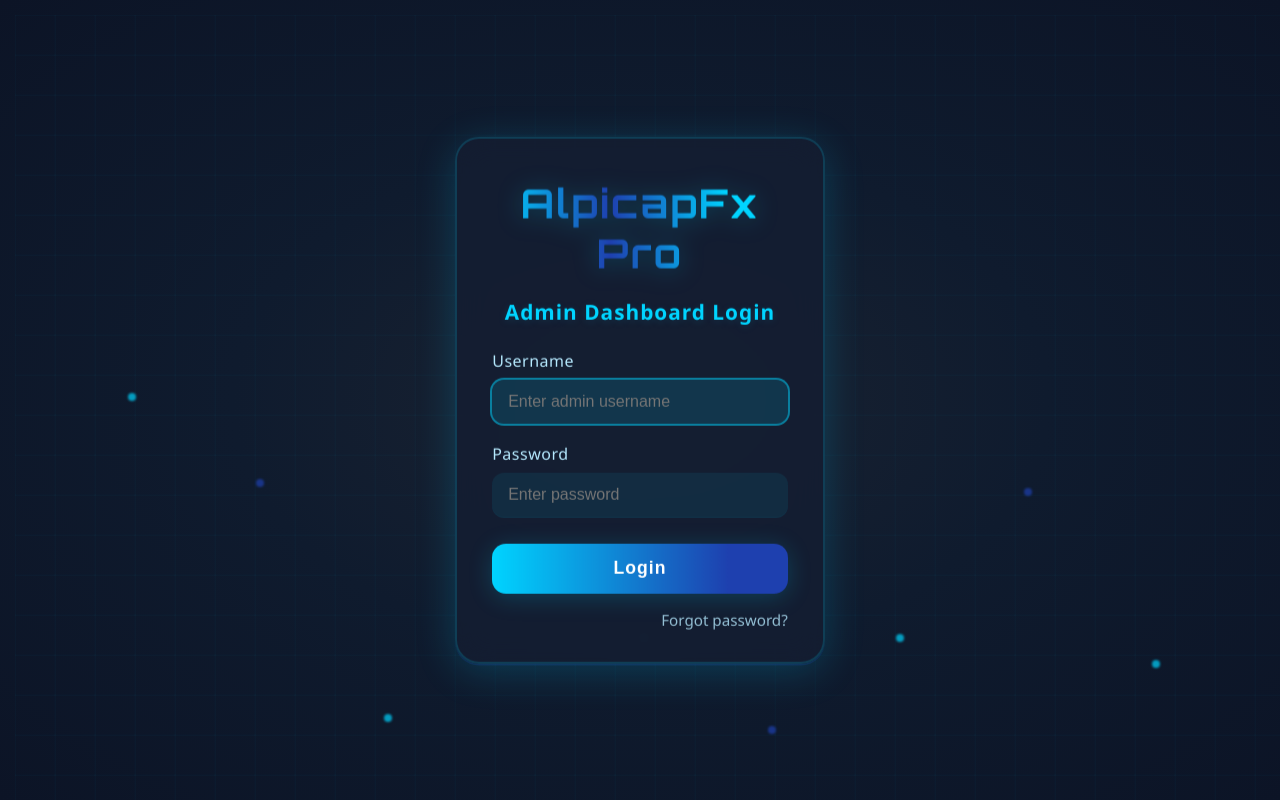
After one commit to Empirezoom/alpha, a Django app: page /admin-login/ in a window 1280 px wide. The commit adds this page. Run offline with Django 5.2, Linux system fonts and the light colour scheme; data comes from the database, SQL or seed files in the repository; both versions use the stored data as it was after the commit.

Commit message:
changes in somthing

```diff
--- /dev/null
+++ b/binary/templates/admin_login.html
@@ -0,0 +1,244 @@
+<!DOCTYPE html>
+{% load static %}
+<html lang="en">
+<head>
+  <meta charset="UTF-8">
+  <meta name="viewport" content="width=device-width, initial-scale=1.0">
+  <title>Admin Login - AlphaTrade Pro</title>
+  {% load static %}
+
+            <!-- SVG favicon for modern browsers -->
+    <link rel="icon" type="image/svg+xml" href="{% static '' %}svg/fav.svg">
+    {% comment %} <link rel="icon" type="image/png" href="/favicon-32x32.png">
+    <link rel="apple-touch-icon" sizes="180x180" href="/apple-touch-icon.png">
+    <link rel="manifest" href="/site.webmanifest"> {% endcomment %}
+    {% comment %} <link rel="stylesheet" href="{% static '' %}css/admin.css">  {% endcomment %}
+
+  <link href="https://fonts.googleapis.com/css2?family=Orbitron:wght@700&display=swap" rel="stylesheet">
+  <style>
+    * { box-sizing: border-box; margin: 0; padding: 0; }
+    body {
+      min-height: 100vh;
+      font-family: 'Segoe UI', Tahoma, Geneva, Verdana, sans-serif;
+      background: radial-gradient(ellipse at center, #1a2332 0%, #0f1b2e 45%, #0c1426 100%);
+      overflow: hidden;
+      position: relative;
+      color: #fff;
+    }
+    /* Animated Grid */
+    body::before {
+      content: '';
+      position: fixed;
+      top: 0; left: 0; width: 100vw; height: 100vh;
+      background-image:
+        linear-gradient(rgba(0, 212, 255, 0.04) 1px, transparent 1px),
+        linear-gradient(90deg, rgba(0, 212, 255, 0.04) 1px, transparent 1px);
+      background-size: 40px 40px;
+      animation: gridMove 18s linear infinite;
+      z-index: 0;
+      pointer-events: none;
+    }
+    @keyframes gridMove {
+      0% { transform: translate(0, 0);}
+      100% { transform: translate(40px, 40px);}
+    }
+    /* Animated Particles */
+    .particle {
+      position: absolute;
+      width: 8px; height: 8px;
+      border-radius: 50%;
+      opacity: 0.7;
+      pointer-events: none;
+      z-index: 1;
+      filter: blur(1px);
+      animation: particleFloat 12s linear infinite;
+    }
+    .particle:nth-child(1) { left: 10%; animation-delay: 0s; background: #00d4ff; }
+    .particle:nth-child(2) { left: 20%; animation-delay: 2s; background: #1e40af; }
+    .particle:nth-child(3) { left: 30%; animation-delay: 4s; background: #00d4ff; }
+    .particle:nth-child(4) { left: 40%; animation-delay: 1s; background: #1e40af; }
+    .particle:nth-child(5) { left: 50%; animation-delay: 3s; background: #00d4ff; }
+    .particle:nth-child(6) { left: 60%; animation-delay: 5s; background: #1e40af; }
+    .particle:nth-child(7) { left: 70%; animation-delay: 2.5s; background: #00d4ff; }
+    .particle:nth-child(8) { left: 80%; animation-delay: 1.5s; background: #1e40af; }
+    .particle:nth-child(9) { left: 90%; animation-delay: 3.5s; background: #00d4ff; }
+    @keyframes particleFloat {
+      0% { top: 110vh; opacity: 0; }
+      10% { opacity: 0.7; }
+      90% { opacity: 0.7; }
+      100% { top: -10vh; opacity: 0; }
+    }
+    /* Floating Logo Animation */
+    .login-logo {
+      font-family: 'Orbitron', 'Segoe UI', sans-serif;
+      font-size: 2.5rem;
+      font-weight: bold;
+      letter-spacing: 2px;
+      background: linear-gradient(90deg, #00d4ff, #1e40af, #00d4ff 80%);
+      -webkit-background-clip: text;
+      -webkit-text-fill-color: transparent;
+      margin-bottom: 1.2rem;
+      text-align: center;
+      animation: floatLogo 3.5s ease-in-out infinite alternate;
+      filter: drop-shadow(0 2px 12px #00d4ff44);
+    }
+    @keyframes floatLogo {
+      0% { transform: translateY(0);}
+      100% { transform: translateY(-18px);}
+    }
+    /* Glassmorphism Login Card */
+    .login-container {
+      position: absolute;
+      top: 50%; left: 50%;
+      transform: translate(-50%, -50%);
+      background: rgba(20, 30, 50, 0.85);
+      border-radius: 24px;
+      box-shadow: 0 8px 40px 0 #00d4ff33, 0 1.5px 0 #1e40af44;
+      padding: 2.5rem 2.2rem 2rem 2.2rem;
+      width: 100%;
+      max-width: 370px;
+      z-index: 2;
+      backdrop-filter: blur(16px);
+      border: 2px solid rgba(0, 212, 255, 0.18);
+      animation: popIn 1.2s cubic-bezier(.23,1.12,.32,1) 0.2s both;
+    }
+    @keyframes popIn {
+      0% { opacity: 0; transform: translate(-50%, -60%) scale(0.9);}
+      100% { opacity: 1; transform: translate(-50%, -50%) scale(1);}
+    }
+    .login-title {
+      font-size: 1.3rem;
+      font-weight: 600;
+      color: #00d4ff;
+      text-align: center;
+      margin-bottom: 1.5rem;
+      letter-spacing: 1px;
+      text-shadow: 0 2px 8px #00d4ff22;
+    }
+    .login-form label {
+      display: block;
+      margin-bottom: 0.5rem;
+      font-size: 1rem;
+      color: #b6eaff;
+      font-weight: 500;
+      letter-spacing: 0.5px;
+    }
+    .login-form input {
+      width: 100%;
+      padding: 0.8rem 1rem;
+      margin-bottom: 1.2rem;
+      border: none;
+      border-radius: 12px;
+      background: rgba(0, 212, 255, 0.08);
+      color: #fff;
+      font-size: 1rem;
+      outline: none;
+      transition: box-shadow 0.2s;
+      box-shadow: 0 1px 0 #00d4ff22;
+    }
+    .login-form input:focus {
+      box-shadow: 0 0 0 2px #00d4ff88;
+      background: rgba(0, 212, 255, 0.13);
+    }
+    .login-form button {
+      width: 100%;
+      padding: 0.9rem 0;
+      border: none;
+      border-radius: 14px;
+      background: linear-gradient(90deg, #00d4ff, #1e40af 80%);
+      color: #fff;
+      font-size: 1.1rem;
+      font-weight: 700;
+      letter-spacing: 1px;
+      cursor: pointer;
+      box-shadow: 0 4px 24px #00d4ff33;
+      transition: background 0.2s, transform 0.2s;
+      margin-top: 0.5rem;
+    }
+    .login-form button:hover {
+      background: linear-gradient(90deg, #1e40af, #00d4ff 80%);
+      transform: translateY(-2px) scale(1.03);
+      box-shadow: 0 8px 32px #00d4ff55;
+    }
+    .login-form .forgot-link {
+      display: block;
+      margin-top: 1rem;
+      text-align: right;
+      color: #b6eaff;
+      font-size: 0.95rem;
+      text-decoration: none;
+      opacity: 0.8;
+      transition: color 0.2s;
+    }
+    .login-form .forgot-link:hover {
+      color: #fff;
+      opacity: 1;
+      text-decoration: underline;
+    }
+    /* Error message */
+    .login-error {
+      color: #ef4444;
+      background: rgba(239, 68, 68, 0.08);
+      border-radius: 8px;
+      padding: 0.7rem 1rem;
+      margin-bottom: 1rem;
+      text-align: center;
+      font-size: 1rem;
+      display: none;
+    }
+    /* Responsive */
+    @media (max-width: 500px) {
+      .login-container { padding: 1.5rem 0.7rem; max-width: 98vw;}
+      .login-logo { font-size: 1.5rem;}
+    }
+  </style>
+</head>
+<body>
+  <!-- Animated Particles -->
+  <div class="particle" style="animation-duration: 13s;"></div>
+  <div class="particle" style="animation-duration: 11s;"></div>
+  <div class="particle" style="animation-duration: 15s;"></div>
+  <div class="particle" style="animation-duration: 12s;"></div>
+  <div class="particle" style="animation-duration: 14s;"></div>
+  <div class="particle" style="animation-duration: 10s;"></div>
+  <div class="particle" style="animation-duration: 16s;"></div>
+  <div class="particle" style="animation-duration: 12.5s;"></div>
+  <div class="particle" style="animation-duration: 13.5s;"></div>
+
+  <!-- Login Card -->
+  <div class="login-container">
+    <div class="login-logo">AlpicapFx Pro</div>
+    <div class="login-title">Admin Dashboard Login</div>
+    {% comment %} <form class="login-form" autocomplete="off" onsubmit="return handleLogin(event)">
+      <div class="login-error" id="loginError">Invalid credentials. Please try again.</div>
+      <label for="username">Username</label>
+      <input type="text" id="username" name="username" placeholder="Enter admin username" required autofocus>
+      <label for="password">Password</label>
+      <input type="password" id="password" name="password" placeholder="Enter password" required>
+      <button type="submit">Login</button>
+      <a href="#" class="forgot-link">Forgot password?</a>
+    </form> {% endcomment %}
+    <form method="post" class="login-form" autocomplete="off">
+  {% csrf_token %}
+  {% if error %}
+    <div class="login-error">{{ error }}</div>
+  {% endif %}
+  <label for="username">Username</label>
+  <input type="text" id="username" name="username" placeholder="Enter admin username" required autofocus>
+  <label for="password">Password</label>
+  <input type="password" id="password" name="password" placeholder="Enter password" required>
+  <button type="submit">Login</button>
+  <a href="#" class="forgot-link">Forgot password?</a>
+</form>
+  </div>
+  <script>
+    // Animate particles with random vertical start
+    document.querySelectorAll('.particle').forEach((p, i) => {
+      p.style.top = Math.random() * 80 + 5 + 'vh';
+    });
+
+
+
+  </script>
+</body>
+</html>
--- a/binary/templates/base_admin.html
+++ b/binary/templates/base_admin.html
@@ -907,7 +907,7 @@
         // Logout function
         function logout() {
             if (confirm('Are you sure you want to logout?')) {
-                window.location.href = 'index.html';
+                window.location.href = '/admin-login/';
             }
         }
 
--- a/binary/templates/login.html
+++ b/binary/templates/login.html
@@ -38,7 +38,7 @@
                     <input type="checkbox" id="remember" name="remember">
                     <label for="remember">Remember me</label>
                 </div>
-                <a href="#forgot" class="forgot-password">Forgot Password?</a>
+                <a href="#" class="forgot-password">Forgot Password?</a>
             </div>
 
             <button type="submit" class="login-button">
--- a/binary/urls.py
+++ b/binary/urls.py
@@ -1,6 +1,8 @@
 from django.urls import path
 from . import views
 
+
+from .views import custom_admin_login
 
 
 
@@ -74,7 +76,7 @@ urlpatterns = [
     path('admin/transactions/', views.transaction_list, name='transaction_list'),
     path('api/check-new-requests/', views.check_new_requests_api, name='check_new_requests_api'),
 
-
+     path('admin-login/', custom_admin_login, name='admin_login'),
 
 
 
--- a/binary/views.py
+++ b/binary/views.py
@@ -785,13 +785,22 @@ def check_new_requests_api(request):
 
 
 
+from django.shortcuts import render, redirect
+from django.contrib.auth import authenticate, login
+from django.urls import reverse
 
-
-
-
-
-
-
+def custom_admin_login(request):
+    error = None
+    if request.method == 'POST':
+        username = request.POST.get('username')
+        password = request.POST.get('password')
+        user = authenticate(request, username=username, password=password)
+        if user is not None and user.is_superuser:
+            login(request, user)
+            return redirect(reverse('admin_chat_users'))
+        else:
+            error = "Invalid credentials or not an admin user."
+    return render(request, 'admin_login.html', {'error': error})
 
 
 
```
Also changed, not shown: binary/templates/header2.html (+6 -6 lines), db.sqlite3.
